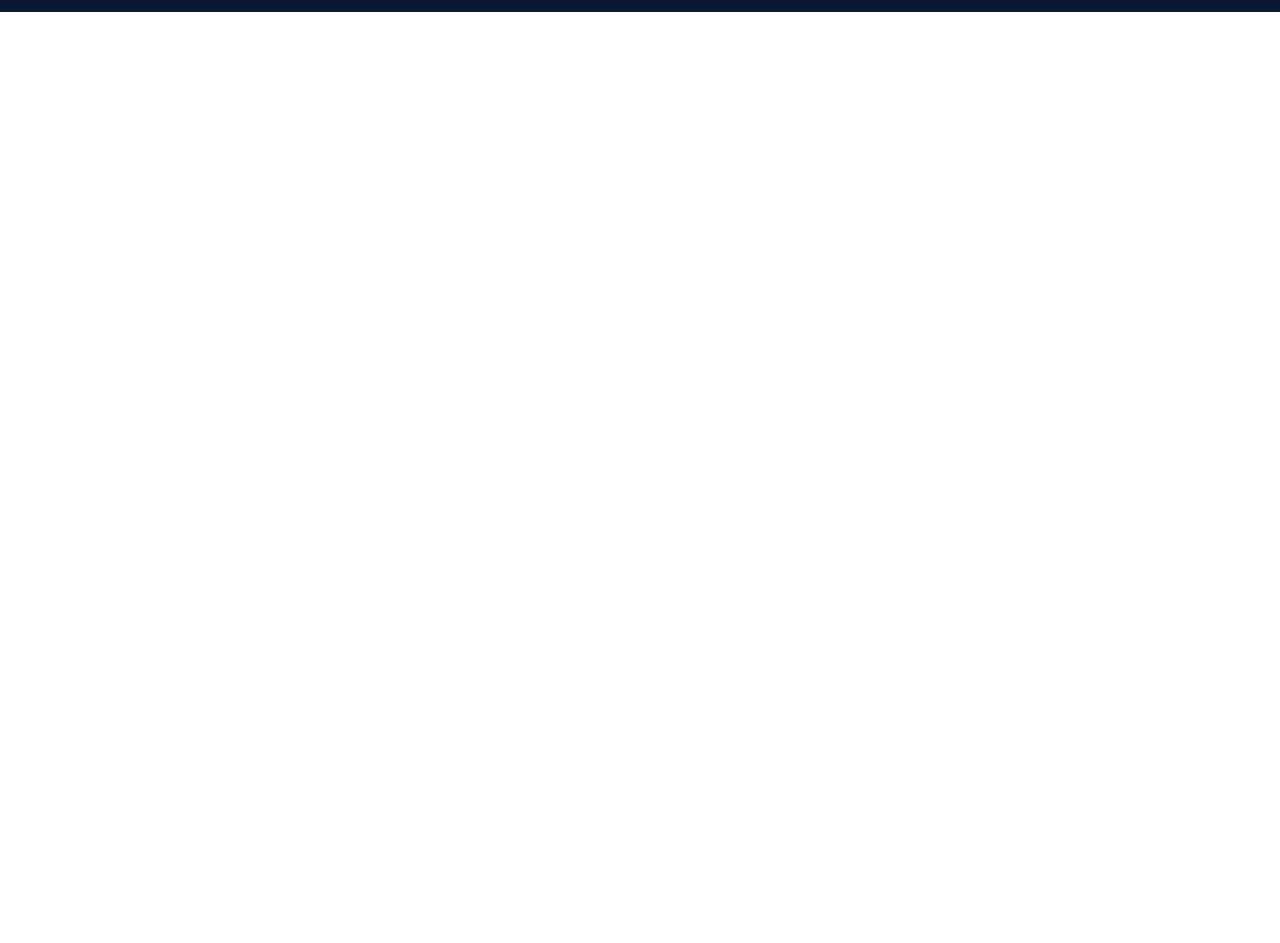
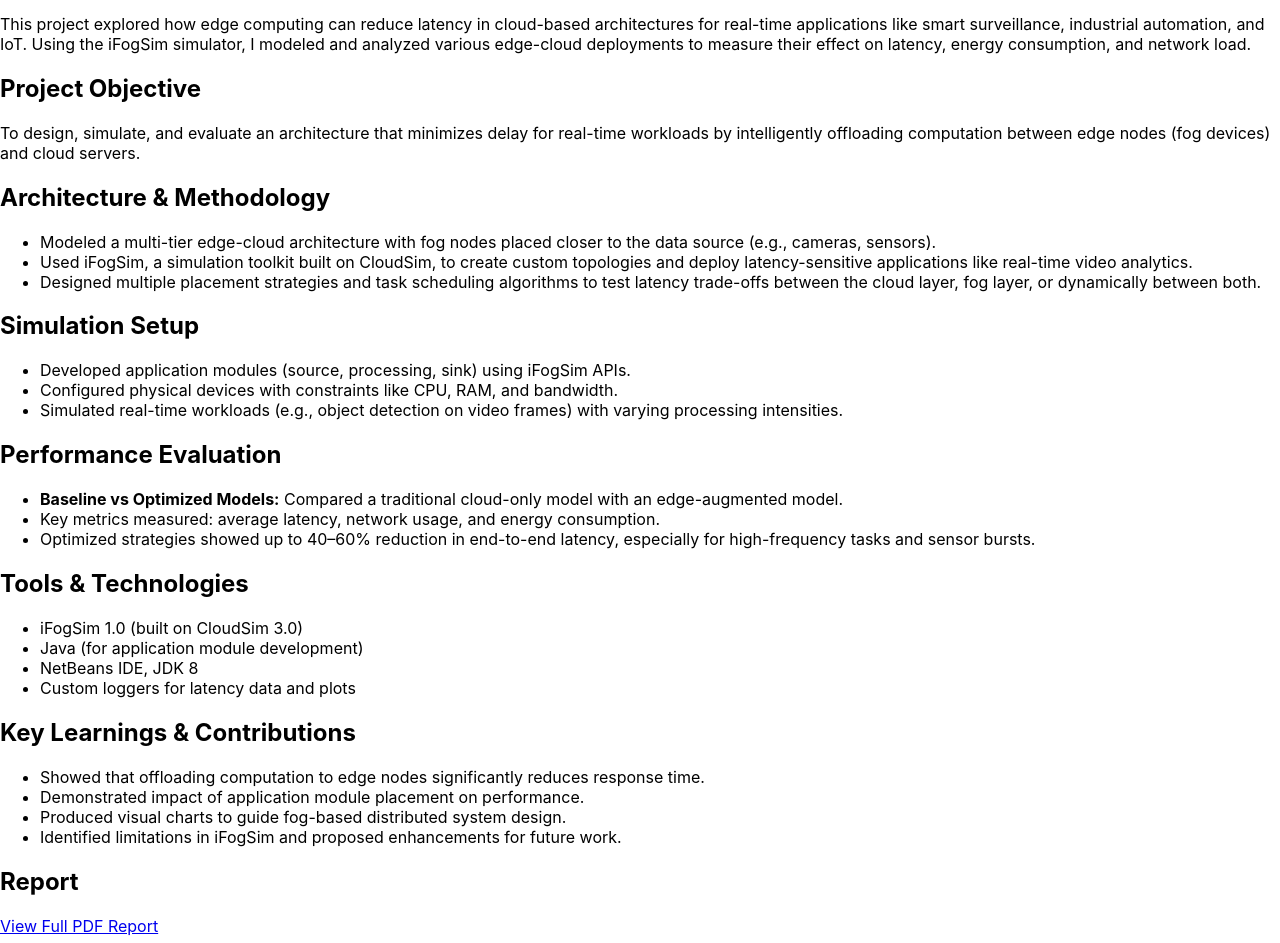
Before and after one commit to rexm5402/my-portfolio, a React (Create React App) app: page /edge-cloud in a window 1280 px wide. Shown: the part 189-1132 px from the top of the page. Before the commit the page ends 800 px from the top, so only its background shows below. Built offline with nearby package versions, Linux system fonts and the light colour scheme.

Commit message:
Add EdgeCloud project page with PDF and routing

```diff
--- a/src/App.js
+++ b/src/App.js
@@ -7,6 +7,8 @@ import Work from './pages/Work';
 import Navbar from './components/Navbar';
 import ResearchFingerprint from './pages/ResearchFingerprint';
 import BugMap from './pages/BugMap';
+import EdgeCloud from './pages/EdgeCloud';
+
 
 
 
@@ -25,6 +27,8 @@ function App() {
         <Route path="/contact" element={<Contact />} />
         <Route path="/research-fingerprint" element={<ResearchFingerprint />} />
         <Route path="/project-bugmap" element={<BugMap />} />
+        <Route path="/edge-cloud" element={<EdgeCloud />} />
+
 
 
 
--- /dev/null
+++ b/src/pages/EdgeCloud.js
@@ -0,0 +1,68 @@
+import React from 'react';
+
+const EdgeCloud = () => {
+  return (
+    <div className="project-page">
+      <h1>Optimizing Latency in Edge-Cloud Computing for Real-Time Applications</h1>
+      <p><strong>Individual Term Project | Distributed Systems | Iowa State University | Spring 2025</strong></p>
+
+      <p>
+        This project explored how edge computing can reduce latency in cloud-based architectures for real-time applications
+        like smart surveillance, industrial automation, and IoT. Using the iFogSim simulator, I modeled and analyzed
+        various edge-cloud deployments to measure their effect on latency, energy consumption, and network load.
+      </p>
+
+      <h2>Project Objective</h2>
+      <p>
+        To design, simulate, and evaluate an architecture that minimizes delay for real-time workloads by intelligently
+        offloading computation between edge nodes (fog devices) and cloud servers.
+      </p>
+
+      <h2>Architecture & Methodology</h2>
+      <ul>
+        <li>Modeled a multi-tier edge-cloud architecture with fog nodes placed closer to the data source (e.g., cameras, sensors).</li>
+        <li>Used iFogSim, a simulation toolkit built on CloudSim, to create custom topologies and deploy latency-sensitive applications like real-time video analytics.</li>
+        <li>Designed multiple placement strategies and task scheduling algorithms to test latency trade-offs between the cloud layer, fog layer, or dynamically between both.</li>
+      </ul>
+
+      <h2>Simulation Setup</h2>
+      <ul>
+        <li>Developed application modules (source, processing, sink) using iFogSim APIs.</li>
+        <li>Configured physical devices with constraints like CPU, RAM, and bandwidth.</li>
+        <li>Simulated real-time workloads (e.g., object detection on video frames) with varying processing intensities.</li>
+      </ul>
+
+      <h2>Performance Evaluation</h2>
+      <ul>
+        <li><strong>Baseline vs Optimized Models:</strong> Compared a traditional cloud-only model with an edge-augmented model.</li>
+        <li>Key metrics measured: average latency, network usage, and energy consumption.</li>
+        <li>Optimized strategies showed up to 40–60% reduction in end-to-end latency, especially for high-frequency tasks and sensor bursts.</li>
+      </ul>
+
+      <h2>Tools & Technologies</h2>
+      <ul>
+        <li>iFogSim 1.0 (built on CloudSim 3.0)</li>
+        <li>Java (for application module development)</li>
+        <li>NetBeans IDE, JDK 8</li>
+        <li>Custom loggers for latency data and plots</li>
+      </ul>
+
+      <h2>Key Learnings & Contributions</h2>
+      <ul>
+        <li>Showed that offloading computation to edge nodes significantly reduces response time.</li>
+        <li>Demonstrated impact of application module placement on performance.</li>
+        <li>Produced visual charts to guide fog-based distributed system design.</li>
+        <li>Identified limitations in iFogSim and proposed enhancements for future work.</li>
+      </ul>
+
+      <h2>Report</h2>
+      <p>
+        <a href="/distributed system term paper final submission .pdf" target="_blank" rel="noopener noreferrer">
+          View Full PDF Report
+        </a>
+      </p>
+    </div>
+  );
+};
+
+export default EdgeCloud;
--- a/src/pages/Work.js
+++ b/src/pages/Work.js
@@ -26,7 +26,7 @@ function Work() {
         </div>
 
         <div className="project">
-          <h2><Link to="/project-edgecloud">Optimizing Latency in Edge–Cloud Computing for Real-Time Applications</Link></h2>
+          <h2><Link to="/edge-cloud">Optimizing Latency in Edge–Cloud Computing for Real-Time Applications</Link></h2>
           <p>A distributed systems research project using iFogSim to reduce round-trip latency in IoT cloud deployments, with flowcharts, simulation, and performance graphs.</p>
         </div>
 
```
Also changed, not shown: 1 other file (tests, documents, lock files or other folders).
